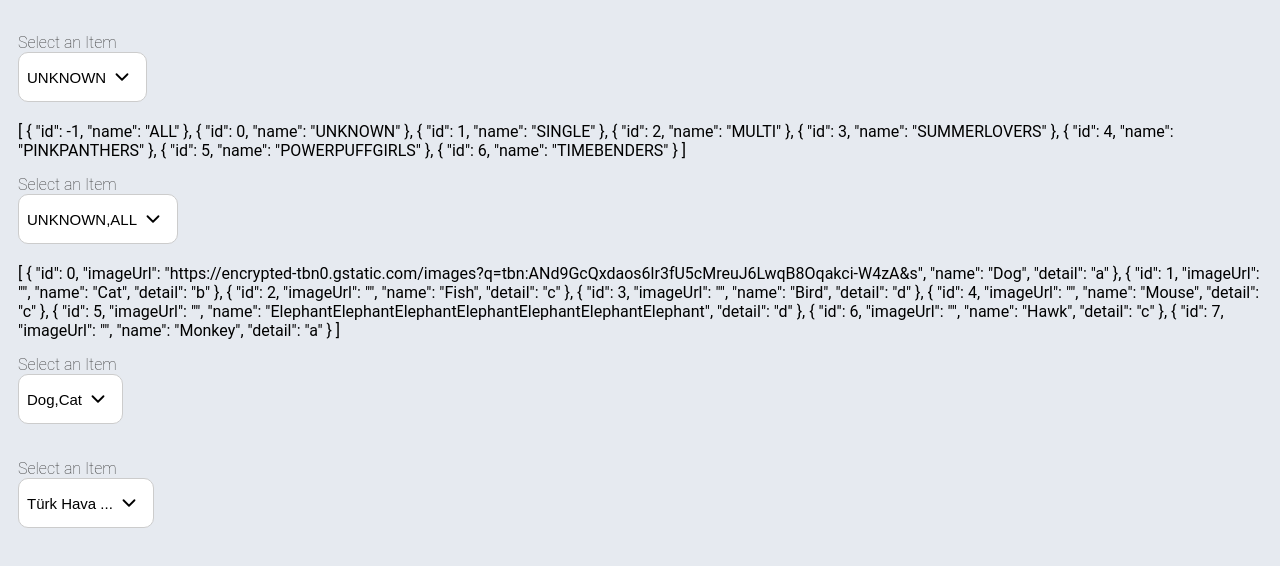
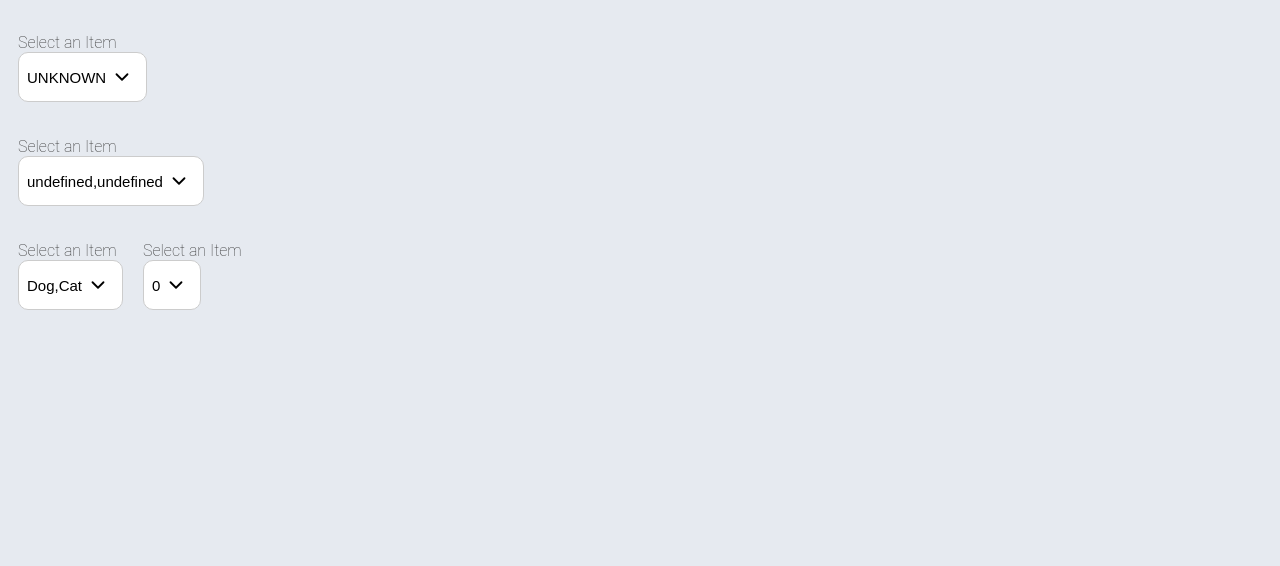
Before and after one commit to Mwiert/miniSpa, a Vue app: page /summerLovers in a window 1280 px wide. Shown: the top 566 px of the page. Built offline with nearby package versions, Linux system fonts and the light colour scheme; a web font is replaced by a local one.

Commit message:
bug fixed

```diff
--- a/src/components/Dropdown/UIDropdown.vue
+++ b/src/components/Dropdown/UIDropdown.vue
@@ -3,55 +3,30 @@
     <div class="ui-dropdown-c-wrapper">
       <label class="label" v-if="label?.length !== 0">{{ label }}</label>
       <button @click="toggleDropdown" class="ui-dropdown-button" :class="{ active: isOpen }">
-        <span
-          :class="{ 'placeholder-text-active': !isLongItem(selectedItem) }"
-          class="placeholder-text">
+        <span :class="{ 'placeholder-text-active': !selectedItem[displayField] }" class="placeholder-text">
           {{ isLongItem(selectedItem) || placeHolder }}
         </span>
-
         <SvgIcon class="arrow" :class="{ up: isOpen }" :name="'arrow-down'" :size="'s'" />
       </button>
       <div v-if="isOpen" class="ui-dropdown-menu" :style="{ fontSize: fontSize + 'px' }">
         <div class="search-container">
           <div v-if="searchable" class="search-content-wrapper">
-            <input
-              type="text"
-              v-model="searchQuery"
-              placeholder="Search..."
-              class="ui-dropdown-search" />
+            <input type="text" v-model="searchQuery" placeholder="Search..." class="ui-dropdown-search" />
             <span class="clear-search">
-              <SvgIcon
-                v-if="searchQuery"
-                @click.stop="clearSearch"
-                class="clear-search-img"
-                :name="'x'"
-                :size="'s'" />
+              <SvgIcon v-if="searchQuery" @click.stop="clearSearch" class="clear-search-img" :name="'x'" :size="'s'" />
             </span>
           </div>
         </div>
-        <div
-          class="ui-dropdown-content"
-          :style="{ fontSize: fontSize + 'px', maxHeight: dropdownListMaxHeight }">
-          <div
-            v-for="(item, index) in filteredItems()"
-            :key="index"
-            :ref="'item-' + index"
-            class="ui-dropdown-item"
-            @click="selectItem(item)"
-            :class="{ selected: isSelected(item) }">
+        <div class="ui-dropdown-content" :style="{ fontSize: fontSize + 'px', maxHeight: dropdownListMaxHeight }">
+          <div v-for="(item, index) in filteredItems()" :key="index" :ref="'item-' + index" class="ui-dropdown-item"
+            @click="selectItem(item)" :class="{ selected: isSelected(item) }">
             <div v-if="this.isSelected(item)">
-              <img
-                :src="item[urlField]"
-                alt=""
-                class="dropdown-item-img"
+              <img :src="item[urlField]" alt="" class="dropdown-item-img"
                 :class="{ isVisible: isImageAvailable, visibleIcon: !checkItem(item) }" />
               <span>{{ isLongItem(item) }}</span>
             </div>
             <div v-else>
-              <img
-                :src="item[urlField]"
-                alt=""
-                class="dropdown-item-img"
+              <img :src="item[urlField]" alt="" class="dropdown-item-img"
                 :class="{ isVisible: isImageAvailable, visibleIcon: !checkItem(item) }" />
               <span>{{ isLongItem(item) }}</span>
             </div>
@@ -148,14 +123,15 @@ export default {
   methods: {
     filteredItems(): Array<any> {
       return this.dropdownItems.filter((item) =>
-        item[this.displayField].toLowerCase().startsWith(this.searchQuery.toLowerCase())
+        String(item[this.displayField]).toLowerCase().startsWith(this.searchQuery.toLowerCase())
       )
     },
     isLongItem(item) {
-      if (item[this.displayField].length > 10) {
-        return item[this.displayField].substring(0, 10) + '...'
+      if ((item[this.displayField] !== undefined) && (String(item[this.displayField])).length > 10) {
+        return (String(item[this.displayField])).substring(0, 10) + '...'
       }
-      return item[this.displayField]
+      else if ((item[this.displayField] === undefined)) return (item[this.displayField])
+      return (String(item[this.displayField]))
     },
     checkItem(item) {
       return item[this.urlField] !== '' && item[this.urlField] !== undefined
--- a/src/components/Dropdown/UIEnumDropdown.vue
+++ b/src/components/Dropdown/UIEnumDropdown.vue
@@ -1,30 +1,10 @@
 <template>
   <div>
-    <UIMultiDropdown
-      v-if="isMulti"
-      v-model="selectedItems"
-      :items="dropdownItems"
-      :fontSize="fontSize"
-      displayField="name"
-      urlField="imageUrl"
-      :label="label"
-      :dataSize="dataSize"
-      searchable
-      maxVisibleItems="2"
-      primaryKey="id"
-      :hasActionBox="true"
-      @update:modelValue="($event) => $emit('update:modelValue', $event)" />
-    <UIDropdown
-      v-else
-      v-model="selectedItem"
-      :items="dropdownItems"
-      :label="label"
-      :fontSize="fontSize"
-      displayField="name"
-      urlField="imageUrl"
-      searchable
-      :dataSize="dataSize"
-      primaryKey="id"
+    <UIMultiDropdown v-if="isMulti" v-model="selectedItems" :items="dropdownItems" :fontSize="fontSize"
+      displayField="displayField" urlField="imageUrl" :label="label" :dataSize="dataSize" searchable maxVisibleItems="2"
+      primaryKey="id" :hasActionBox="true" @update:modelValue="($event) => $emit('update:modelValue', $event)" />
+    <UIDropdown v-else v-model="selectedItem" :items="dropdownItems" :label="label" :fontSize="fontSize"
+      displayField="name" urlField="imageUrl" searchable :dataSize="dataSize" primaryKey="id"
       @update:modelValue="($event) => $emit('update:modelValue', $event)" />
   </div>
 </template>
@@ -105,7 +85,7 @@ export default {
       default: ''
     },
     isMulti: { type: Boolean, default: false },
-    enumObj: { type: Object, default: () => {} },
+    enumObj: { type: Object, default: () => { } },
     showAll: { type: Boolean, default: false },
     showUnknown: { type: Boolean, default: false }
   },
@@ -113,7 +93,7 @@ export default {
     return {
       selectedItems: this.modelValue,
       dropdownItems: this.getEnumFile(),
-      selectedItem: this.modelValue
+      selectedItem: this.modelValue,
     }
   },
   methods: {
--- a/src/components/Dropdown/UIMultiDropdown.vue
+++ b/src/components/Dropdown/UIMultiDropdown.vue
@@ -1,7 +1,5 @@
 <template>
   <div class="ui-multi-dropdown-c">
-    {{ items }}
-
     <div class="ui-multi-dropdown-c-wrapper">
       <label class="label" v-if="label?.length !== 0">{{ label }}</label>
       <button @click="toggleDropdown" class="ui-multi-dropdown-button" :class="{ active: isOpen }">
@@ -11,18 +9,9 @@
       <div v-if="isOpen" class="ui-multi-dropdown-menu" :style="{ fontSize: fontSize + 'px' }">
         <div class="search-container">
           <div v-if="searchable" class="search-content-wrapper">
-            <input
-              type="text"
-              v-model="searchQuery"
-              placeholder="Search..."
-              class="ui-multi-dropdown-search" />
+            <input type="text" v-model="searchQuery" placeholder="Search..." class="ui-multi-dropdown-search" />
             <span class="clear-search">
-              <SvgIcon
-                v-if="searchQuery"
-                @click.stop="clearSearch"
-                class="clear-search-img"
-                :name="'x'"
-                :size="'s'" />
+              <SvgIcon v-if="searchQuery" @click.stop="clearSearch" class="clear-search-img" :name="'x'" :size="'s'" />
             </span>
           </div>
         </div>
@@ -30,21 +19,12 @@
           <span class="toggle" @click="selectAll">Select All</span>
           <span class="toggle" @click="dropAll">Drop All</span>
         </div>
-        <div
-          class="ui-multi-dropdown-content"
-          :style="{ fontSize: fontSize + 'px', maxHeight: dropdownListMaxHeight }">
-          <div
-            v-for="(item, index) in filteredItems()"
-            :key="index"
-            class="ui-multi-dropdown-item"
-            @click.stop="selectItem(item)"
-            :class="{ selected: isSelected(item) }">
+        <div class="ui-multi-dropdown-content" :style="{ fontSize: fontSize + 'px', maxHeight: dropdownListMaxHeight }">
+          <div v-for="(item, index) in filteredItems()" :key="index" class="ui-multi-dropdown-item"
+            @click.stop="selectItem(item)" :class="{ selected: isSelected(item) }">
             <div v-if="this.isSelected(item)" class="item-container">
               <div class="image-label-wrapper">
-                <img
-                  :src="item[urlField]"
-                  alt=""
-                  class="dropdown-item-img"
+                <img :src="item[urlField]" alt="" class="dropdown-item-img"
                   :class="{ isVisible: isImageAvailable, visibleIcon: !checkItem(item) }" />
                 <span class="item-name"> {{ isLongItem(item) }}</span>
               </div>
@@ -53,10 +33,7 @@
             </div>
             <div v-else class="item-container">
               <div class="image-label-wrapper">
-                <img
-                  :src="item[urlField]"
-                  alt=""
-                  class="dropdown-item-img"
+                <img :src="item[urlField]" alt="" class="dropdown-item-img"
                   :class="{ isVisible: isImageAvailable, visibleIcon: !checkItem(item) }" />
                 <span class="item-name">{{ isLongItem(item) }}</span>
               </div>
@@ -197,14 +174,15 @@ export default {
     },
     filteredItems(): Array<any> {
       return this.dropdownItems.filter((item) =>
-        item[this.displayField].toLowerCase().startsWith(this.searchQuery.toLowerCase())
+        String(item[this.displayField]).toLowerCase().startsWith(this.searchQuery.toLowerCase())
       )
     },
     isLongItem(item) {
-      if (item[this.displayField].length > 10) {
-        return item[this.displayField].substring(0, 10) + '...'
+      if ((item[this.displayField] !== undefined) && (String(item[this.displayField])).length > 10) {
+        return (String(item[this.displayField])).substring(0, 10) + '...'
       }
-      return item[this.displayField]
+      else if ((item[this.displayField] === undefined)) return (item[this.displayField])
+      return (String(item[this.displayField]))
     },
     checkItem(item) {
       return item[this.urlField] !== '' && item[this.urlField] !== undefined
--- a/src/pages/SummerLovers.vue
+++ b/src/pages/SummerLovers.vue
@@ -1,60 +1,17 @@
 <template>
   <div></div>
   <div>
-    <UIEnumDropdown
-      v-model="selectedEnum"
-      :items="[EInternSingleComponentType]"
-      :fontSize="fontSize"
-      displayField="name"
-      urlField="imageUrl"
-      :label="label"
-      :dataSize="dataSize"
-      searchable
-      maxVisibleItems="2"
-      primaryKey="id"
-      :hasActionBox="true"
-      :isMulti="!isMulti"
-      :showAll="true"
-      :showUnknown="true"
+    <UIEnumDropdown v-model="selectedEnum" :items="[EInternSingleComponentType]" :fontSize="fontSize"
+      displayField="name" urlField="imageUrl" :label="label" :dataSize="dataSize" searchable maxVisibleItems="2"
+      primaryKey="id" :hasActionBox="true" :isMulti="!isMulti" :showAll="true" :showUnknown="true"
       :enumObj="EInternSingleComponentType" />
-    <UIEnumDropdown
-      v-model="selectedEnums"
-      :items="[EInternComponentType]"
-      :fontSize="fontSize"
-      displayField="name"
-      urlField="imageUrl"
-      :label="label"
-      :dataSize="dataSize"
-      searchable
-      maxVisibleItems="2"
-      primaryKey="id"
-      :hasActionBox="true"
-      :isMulti="isMulti"
-      :showAll="true"
-      :showUnknown="true"
-      :enumObj="EInternComponentType" />
-    <UIMultiDropdown
-      v-model="selectedPets"
-      :items="pets"
-      :fontSize="fontSize"
-      displayField="name"
-      urlField="imageUrl"
-      :label="label"
-      :dataSize="dataSize"
-      searchable
-      maxVisibleItems="2"
-      primaryKey="id"
-      :hasActionBox="true" />
-    <UIDropdown
-      v-model="selectedItem"
-      :items="items"
-      :label="label"
-      :fontSize="fontSize"
-      displayField="name"
-      urlField="imageUrl"
-      searchable
-      :dataSize="dataSize"
-      primaryKey="id" />
+    <UIEnumDropdown v-model="selectedEnums" :items="[EInternComponentType]" :fontSize="fontSize" displayField="name"
+      urlField="imageUrl" :label="label" :dataSize="dataSize" searchable maxVisibleItems="2" primaryKey="id"
+      :hasActionBox="true" :isMulti="isMulti" :showAll="true" :showUnknown="true" :enumObj="EInternComponentType" />
+    <UIMultiDropdown v-model="selectedPets" :items="pets" :fontSize="fontSize" displayField="name" urlField="imageUrl"
+      :label="label" :dataSize="dataSize" searchable maxVisibleItems="2" primaryKey="id" :hasActionBox="true" />
+    <UIDropdown v-model="selectedItem" :items="items" :label="label" :fontSize="fontSize" displayField="id"
+      urlField="imageUrl" searchable :dataSize="dataSize" primaryKey="id" />
   </div>
 </template>
 
```
